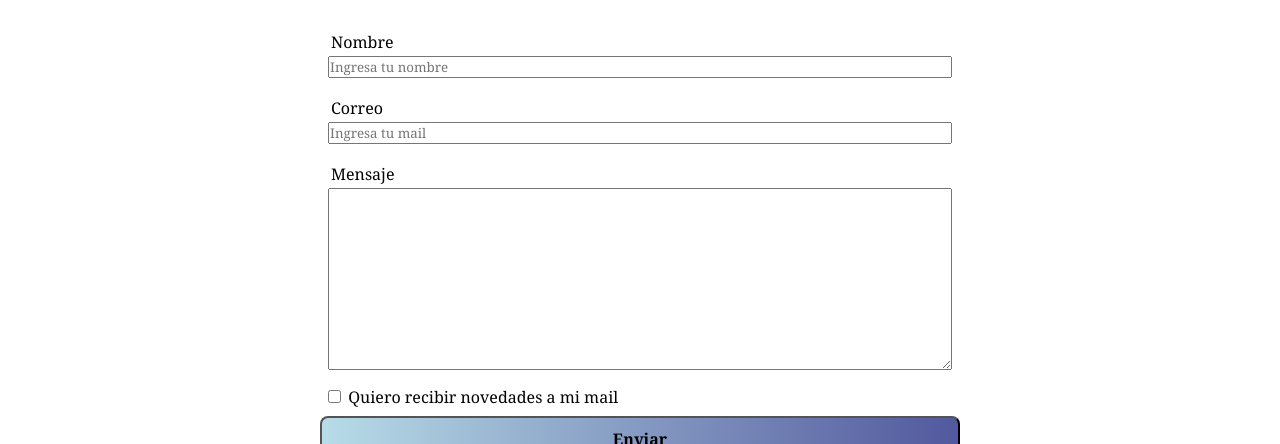
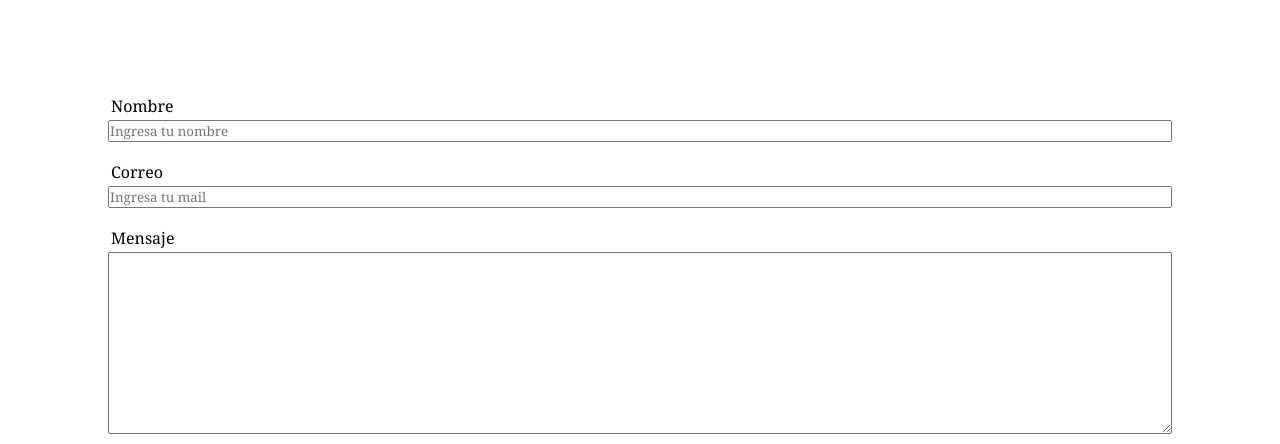
Before and after one commit to Mdaniela15/azucar-canela, a website: page pages/contacto.html in a window 1280 px wide. Shown: the part 558-1002 px from the top of the page. Drawn offline with Linux system fonts and the light colour scheme.

Commit message:
modificaciones formulario

```diff
--- a/scss/layout/_main-contacto.scss
+++ b/scss/layout/_main-contacto.scss
@@ -1,9 +1,7 @@
 fieldset {
     @include display-flex(column,center, none);
+    margin: 100px;
     border: 2em;
-    padding: 20rem;
-    padding-top: 0%;
-    padding-bottom: 0;
 
     label {
         font-weight: 300;
@@ -16,6 +14,7 @@ fieldset {
         padding: 0.5rem;
     }
     button {
+        margin: 10px;
         padding: 10px;
         background-image: linear-gradient(to right, rgba(173, 216, 230, 0.844), #404794e5);
         border-radius: 0.5em;
--- a/scss/layout/_media.scss
+++ b/scss/layout/_media.scss
@@ -36,6 +36,8 @@
         display: flex;
         flex-direction: column;
     }
+
+
 
     .grid-galeria {
         grid-template-columns: repeat(3, 1fr);
```
Also changed, not shown: CSS/style.css, assets/Stop Start Continue Retrospective Whiteboard in Purple Basic Style.png (added).
